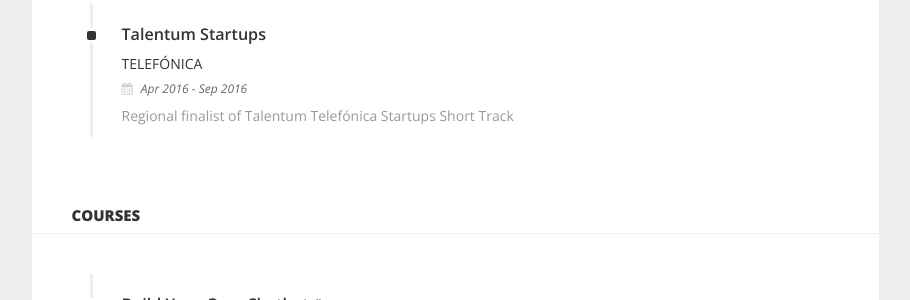
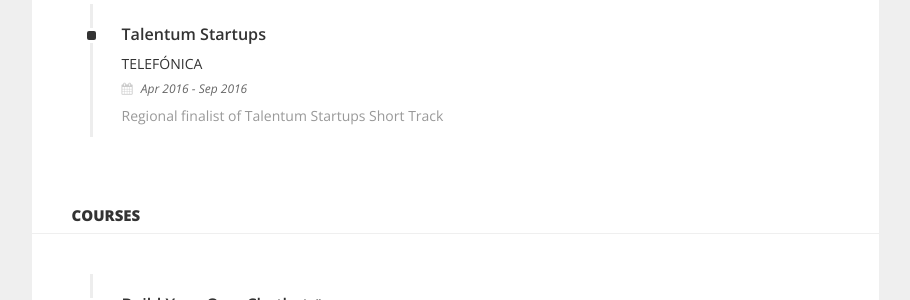
Before and after one commit to rsaladocid/personal-site, a Jekyll site: the page built from education/index.md, in a window 1280 px wide and 900 px high, scrolled down 575 px. Shown: the part 154-454 px from the top of the window, without its empty margins (331-1241 px from the left). Built offline with Jekyll 4.4.1, drawn with Linux system fonts in a browser that asks for light colours.

Commit message:
Update grants.yml

```diff
--- a/_data/grants.yml
+++ b/_data/grants.yml
@@ -2,4 +2,4 @@
   institution: Telefónica
   begin: Apr 2016
   end: Sep 2016
-  description: Regional finalist of Talentum Telefónica Startups Short Track
+  description: Regional finalist of Talentum Startups Short Track
```
